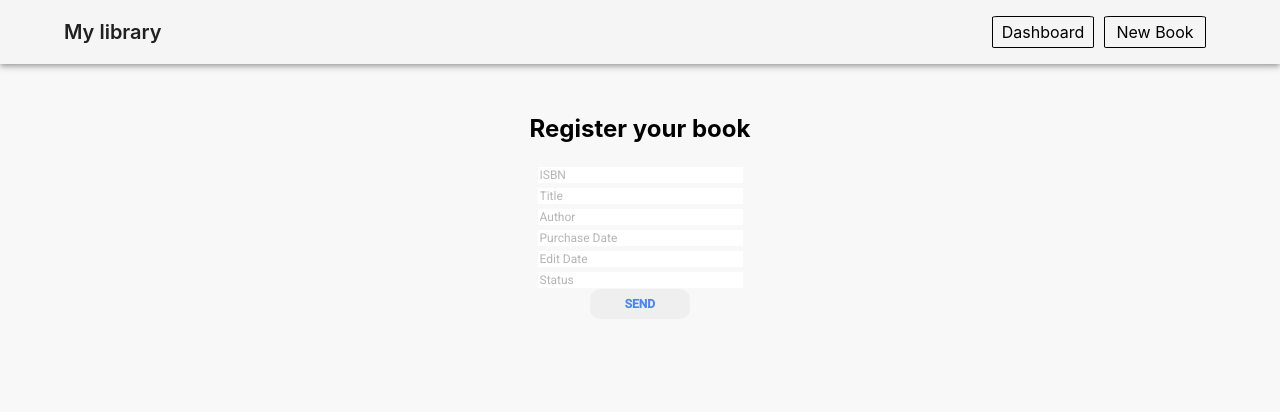
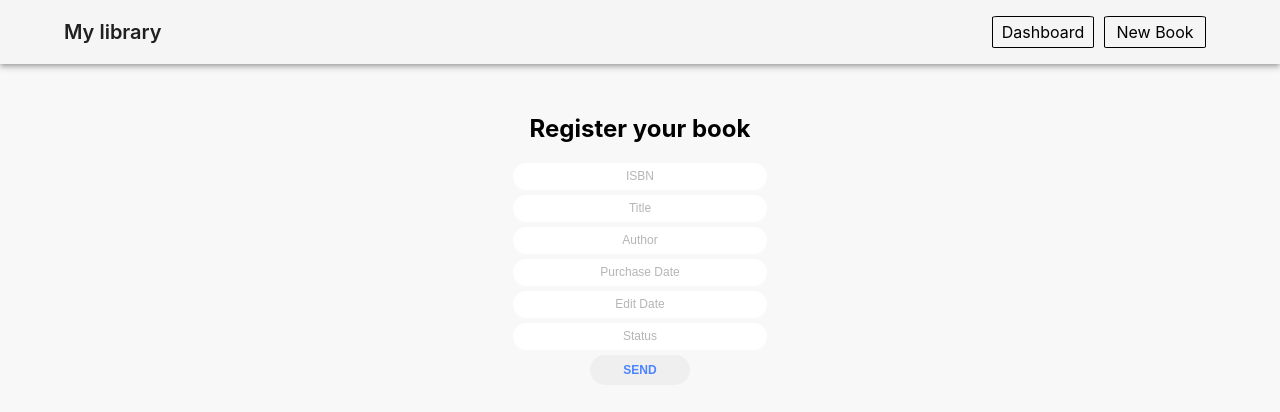
Before and after one commit to MichaelACosta/library, a React (Create React App) app: page /insert in a window 1280 px wide. Shown: the top 412 px of the page. Built offline with nearby package versions, Linux system fonts and the light colour scheme; what redux-immutable would draw is missing.

Commit message:
Dashboard: fixed form css
Signed-off-by: Michael Costa <macosta@inf.ufpel.edu.br>

```diff
--- a/src/Dashboard/Form.js
+++ b/src/Dashboard/Form.js
@@ -6,7 +6,6 @@ import * as actions from "./actions";
 
 const style = {
   send: {
-    fontFamily: "Roboto",
     fontSize: 12,
     fontWeight: "bold",
     color: "#4c84ff",
@@ -14,7 +13,7 @@ const style = {
     textDecoration: "none",
     outline: "none",
     cursor: "pointer",
-    borderRadius: 10,
+    borderRadius: 40,
     width: 100,
     height: 30
   },
@@ -23,31 +22,16 @@ const style = {
     width: 288
   },
   text: {
-    marginBottom: 1,
-    width: 201,
-    height: 14,
+    borderRadius: 25,
+    width: 250,
+    height: 25,
+    textAlign: "center",
+    marginBottom: 5,
     border: "none",
-    fontFamily: "Roboto",
     fontSize: 12,
     color: "rgba(108, 108, 108, 0.5)",
     textDecoration: "none",
     outline: "none"
-  },
-  label: {
-    display: "block",
-    marginBottom: 4
-  },
-  "@media (max-width: 768px)": {
-    form: {
-      display: "block",
-      width: 348
-    },
-    send: {
-      display: "block",
-      margin: "auto",
-      width: 70,
-      height: 25
-    }
   }
 };
 
@@ -97,13 +81,13 @@ const Form = ({ classes, sendReport }) => {
     setAuthor("Author");
     setPurchaseDate("Purchase Date");
     setEditDate("Edit Date");
-    setStatus("Read");
+    setStatus("Status");
     event.preventDefault();
   };
 
   return (
     <form className={classes.form} onSubmit={handleSubmit}>
-      <label className={classes.label}>
+      <label>
         <input
           className={classes.text}
           type="text"
```
